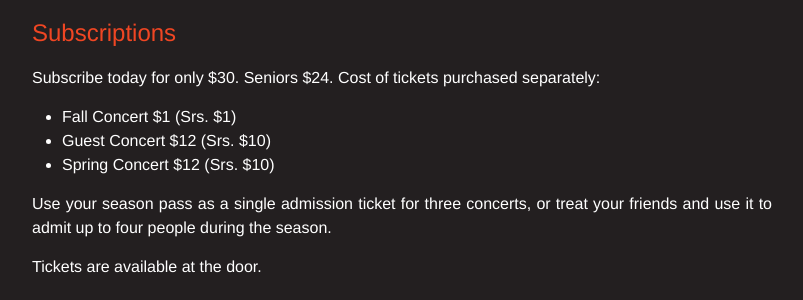
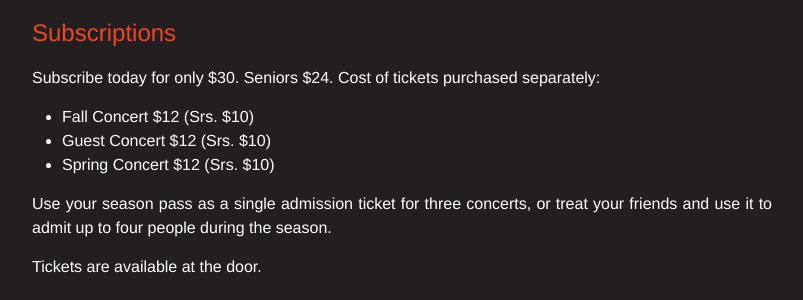
Before and after one commit to galesburgchorus/galesburgchorus.github.io, a Jekyll site: the page built from season.md, in a window 1280 px wide. Shown: the part 731-1031 px from the top of the page, without its empty margins (238-1041 px from the left). Built offline with Jekyll 4.4.1, drawn with Linux system fonts in a browser that asks for light colours; some web fonts are replaced.

Commit message:
Update season.md

```diff
--- a/season.md
+++ b/season.md
@@ -42,7 +42,7 @@ Our spring concert will feature Ralph Vaughan Williams’ masterpiece _Dona Nobi
 Subscribe today for only $30. Seniors $24.
 Cost of tickets purchased separately:
 
-* Fall Concert $1 (Srs. $1)
+* Fall Concert $12 (Srs. $10)
 * Guest Concert $12 (Srs. $10)
 * Spring Concert $12 (Srs. $10)
 
```
